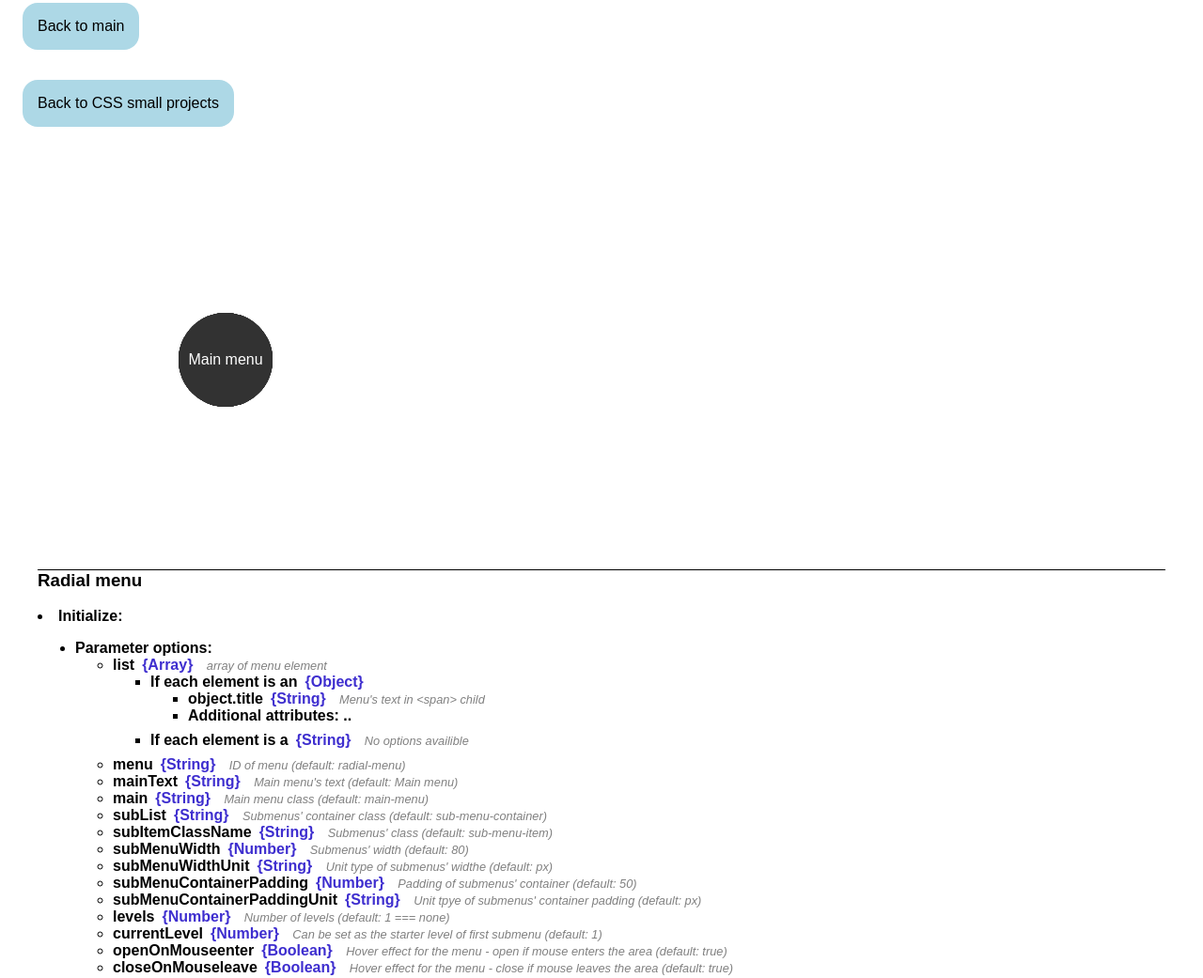
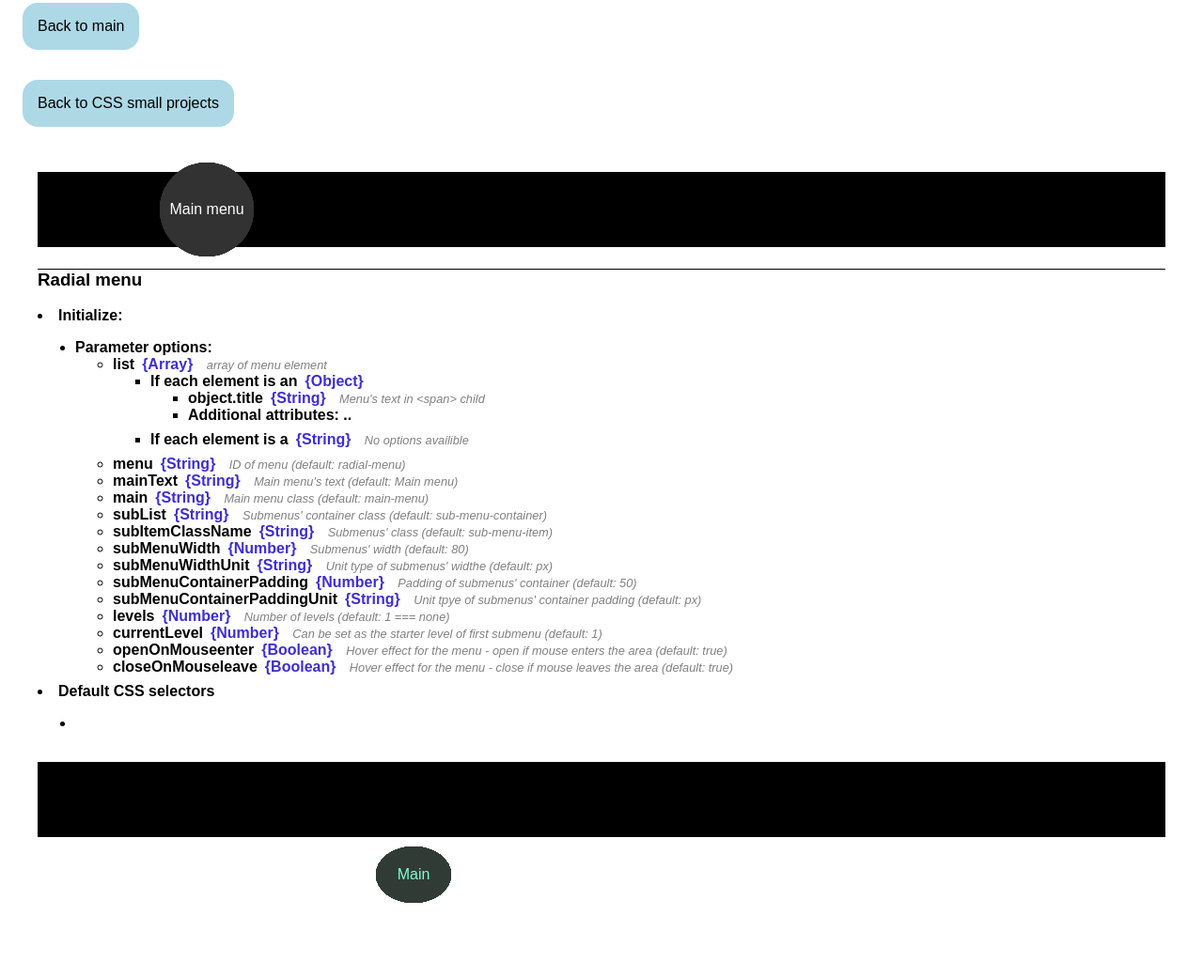
Before and after one commit to ShadesOfDreams/simple_testpages, a plain HTML site: page css_small_projects/radialMenu/radialMenu_example.html in a window 1280 px wide. Shown: the part 21-1062 px from the top of the page at 94% size. Drawn offline with Linux system fonts and the light colour scheme.

```diff
--- a/css_small_projects/css/custom.css
+++ b/css_small_projects/css/custom.css
@@ -1,21 +1,41 @@
-.radial-menu-container-2 .radial-menu-container {
+/* Custom radial menu styles */
+.example{
+  position: relative;
+  height: 80px;
+  background-color: black;
+  width: 100%;
+}
+.menu-1,
+.menu-2 {
+  position: absolute;
+}
+
+.menu-1{
+  transform: translate(calc(-50% + 180px), calc(-50% + 40px));
+}
+
+.menu-2{
+  transform: translate(0, -155px)
+}
+
+.menu-2 .radial-menu-container {
   height: 550px;
   width: 800px;
 }
 
-.radial-menu-container-2 .main-menu,
-.radial-menu-container-2 .sub-menu-item {
+.menu-2 .main-menu,
+.menu-2 .sub-menu-item {
   width: 80px;
   height: 60px;
   border-radius: 50%;
   color: aquamarine;
-  background-color: black;
+  background-color: rgb(49, 59, 53);
 }
 
-.radial-menu-container-2 .sub-menu-container .sub-menu-container-background{
+.menu-2 .sub-menu-container .sub-menu-container-background{
   background-color: transparent;
   box-shadow: none;
 }
-.radial-menu-container-2 .sub-menu-container.opened .sub-menu-container-background{
-  background-color: rgb(32, 43, 38);
+.menu-2 .sub-menu-container.opened .sub-menu-container-background{
+  background-color: rgba(47, 53, 50, 0.5);
 }
--- a/css_small_projects/css/radialMenu.css
+++ b/css_small_projects/css/radialMenu.css
@@ -71,7 +71,7 @@
 	width: 50%;
 	height: 50%;
 	transform: translate(-50%, -50%);
-	background-color: transparent;
+	background-color: rgba(255, 255, 255, 0.5);
 	border-radius: 100%;
 	box-shadow: 0 3px 15px rgba(0, 0, 0, 0.3);
 	opacity: 0;
--- a/css_small_projects/radialMenu/radialMenu_example.html
+++ b/css_small_projects/radialMenu/radialMenu_example.html
@@ -24,7 +24,7 @@
     <!-- Projects -->
     <div class="project">
         <div class="example">
-            <div class="radial-menu-container"></div>
+            <div class="menu-1"></div>
         </div>
         <div class="description radialMenuInfo">
         </div>
@@ -32,7 +32,7 @@
 
     <div class="project">
         <div class="example">
-            <div class="radial-menu-container-2"></div>
+            <div class="menu-2"></div>
         </div>
     </div>
 
--- a/css_small_projects/radialMenu/radialMenu_example.js
+++ b/css_small_projects/radialMenu/radialMenu_example.js
@@ -120,11 +120,11 @@ Array.from(document.getElementsByClassName("description")).forEach(function (ele
   }
 });
 
-document.querySelector(".radial-menu-container").radialMenu({
+document.querySelector(".menu-1").radialMenu({
   list: ArrayGenerator("Subelement", "string", 8),
 });
 
-document.querySelector(".radial-menu-container-2").radialMenu({
+document.querySelector(".menu-2").radialMenu({
   list: ArrayGenerator("Custom text", "object", 20),
   mainText: "Main",
   levels: 2,
```
